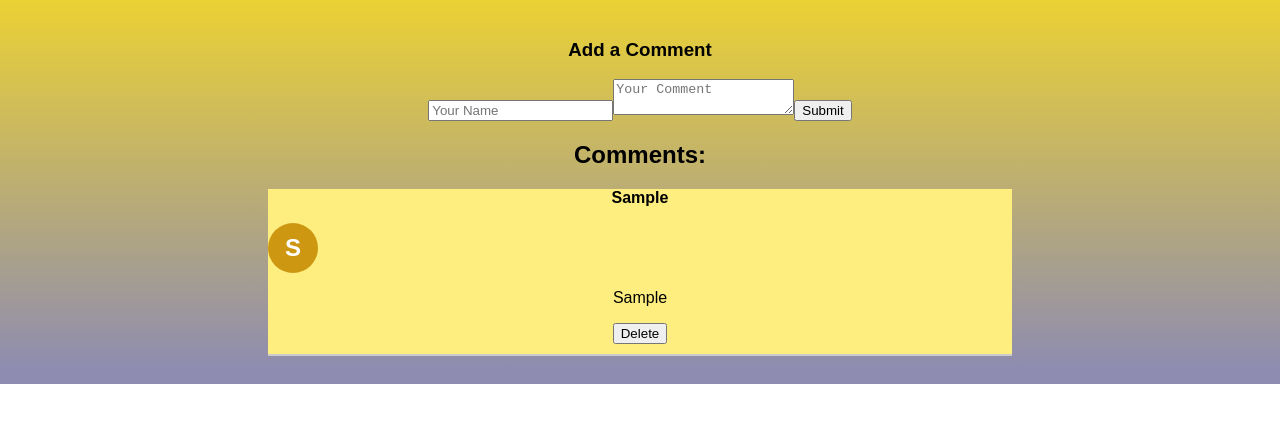
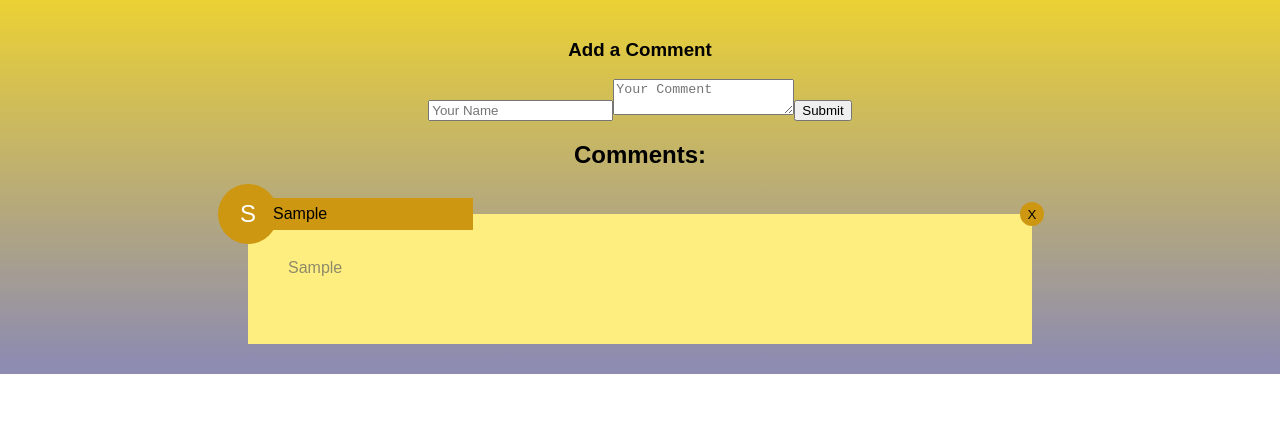
Before and after one commit to kozakevich13/pics-io, a React (Create React App) app: page / in a window 1280 px wide. Both pictures are taken after typing "Sample", "Sample" into the empty fields and a click on the button "Submit". Shown: the top 422 px of the page. Built offline with nearby package versions, Linux system fonts and the light colour scheme; no server answers.

Commit message:
add style to comments

```diff
--- a/src/App.css
+++ b/src/App.css
@@ -49,15 +49,43 @@
 }
 
 .comment {
-  margin-bottom: 10px;
-  margin: 5px;
+  display: flex;
+  flex-direction: column;
+  align-items: center;
   background-color: #feee7f;
   max-width: 60%;
   margin: 0 auto;
+  margin-bottom: 10px;
+  margin-top: 45px;
+  min-height: 130px;
+  position: relative;
+  padding-left: 40px;
+}
+
+.user-info {
+  display: flex;
+  position: absolute;
+  top: 0;
+  left: 0;
+  transform: translate(
+    -50%,
+    -50%
+  ); /* Центруємо user-logo у верхньому лівому куті */
+  font-weight: bold;
 }
 
 .user-name {
-  font-weight: bold;
+  position: absolute;
+  left: 45px;
+  bottom: 14px;
+  min-width: 200px;
+  font-weight: normal;
+  text-align: left;
+  background-color: #cd9711;
+  height: 25px;
+  margin: auto;
+  padding-left: 10px;
+  padding-top: 7px;
 }
 
 .comment-divider {
@@ -69,8 +97,8 @@
   display: flex;
   justify-content: center;
   align-items: center;
-  width: 50px;
-  height: 50px;
+  width: 60px;
+  height: 60px;
   border-radius: 50%;
   background-color: #cd9711;
 }
@@ -78,5 +106,31 @@
 .user-logo .initials {
   color: #fff;
   font-size: 24px;
-  font-weight: bold;
+  font-weight: lighter;
+  margin: auto;
 }
+
+.btn-delete {
+  position: absolute;
+  top: -12px;
+  right: -12px;
+  width: 24px;
+  height: 24px;
+  border-radius: 50%;
+  background-color: #cd9711;
+  border: none;
+  cursor: pointer;
+}
+
+.delete-icon {
+  position: relative;
+  width: 100%;
+  height: 100%;
+}
+
+.comment-body {
+  text-align: left;
+  width: 100%;
+  margin-top: 45px;
+  color: #8f8a6a;
+}
--- a/src/components/Comments.js
+++ b/src/components/Comments.js
@@ -26,16 +26,25 @@ const Comments = () => {
       <h2>Comments:</h2>
       {comments.map((comment, index) => (
         <div key={index} className="comment">
-          <p className="user-name">{comment.user?.username || comment.name}</p>
-          <div className="user-logo">
-            <span className="initials">
-              {comment.user?.username.charAt(0).toUpperCase() ||
-                comment.name.charAt(0).toUpperCase()}
-            </span>
+          <div className="user-info">
+            <div className="user-logo">
+              <span className="initials">
+                {comment.user?.username.charAt(0).toUpperCase() ||
+                  comment.name.charAt(0).toUpperCase()}
+              </span>
+            </div>
+            <div className="user-name">
+              {comment.user?.username || comment.name}
+            </div>
           </div>
-          <p className="comment-body">{comment.body}</p>
-          <button onClick={() => handleDeleteComment(index)}>Delete</button>
-          <hr className="comment-divider" />
+
+          <div className="comment-body">{comment.body}</div>
+          <button
+            className="btn-delete"
+            onClick={() => handleDeleteComment(index)}
+          >
+            <span className="delete-icon">X</span>
+          </button>
         </div>
       ))}
     </div>
```
